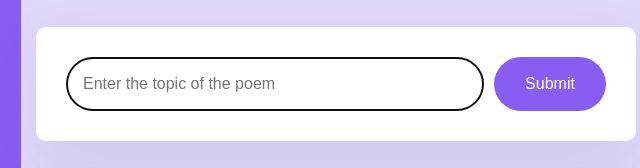
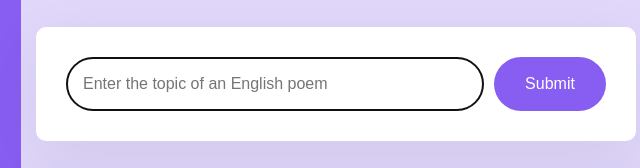
Before and after one commit to Helia-Gholami/AI-poem-generator, a plain HTML site: page index.html in a window 1280 px wide. Shown: the part 236-404 px from the top of the page, 304-944 px from the left. Drawn offline with nearby package versions, Linux system fonts and the light colour scheme.

Commit message:
improved the text of the input

```diff
--- a/index.html
+++ b/index.html
@@ -24,7 +24,7 @@
         <form id="poem-generator-form">
           <input
             type="text"
-            placeholder="Enter the topic of the poem"
+            placeholder="Enter the topic of an English poem"
             autofocus
             required
             autocomplete="off"
```
